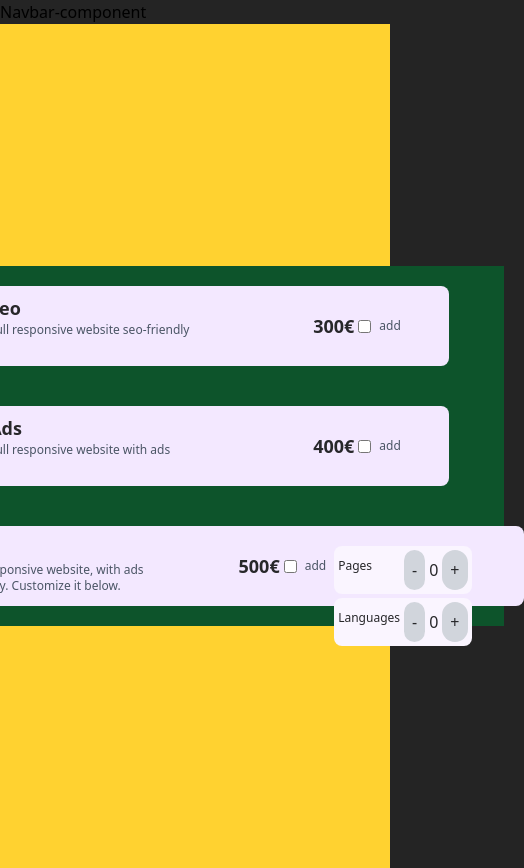
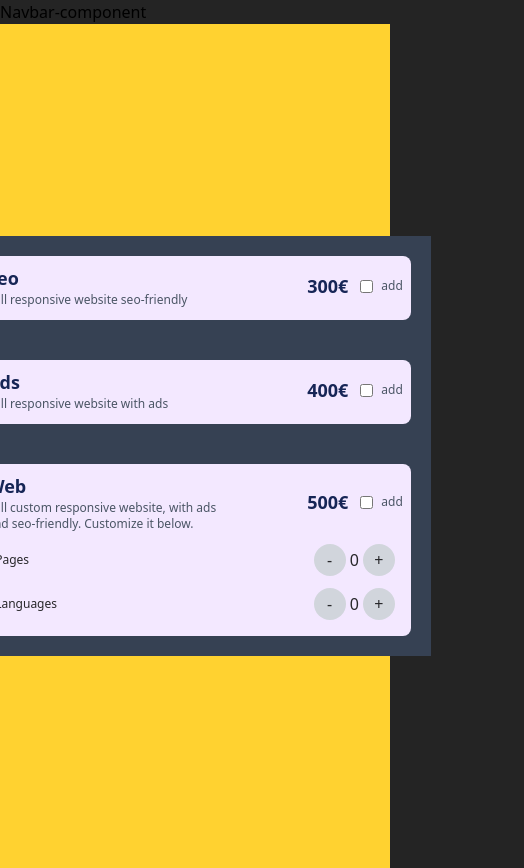
Before and after one commit to OhMyLaia/budget-weezard, a React (Vite) app: page /budget in a window 390 px wide. Both pictures are taken after a click on the element 215 px from the left and 566 px from the top of the page. Shown: the whole page, 524 px wide, since content can reach past the window. Built offline with nearby package versions, Linux system fonts and the light colour scheme.

Commit message:
-styles and flexboxs are as designed and responsive - cardbudget only shows quantityselector when clicked - wip: separating the quantitybuttons states

```diff
--- a/src/components/budgetContainer/BudgetContainer.tsx
+++ b/src/components/budgetContainer/BudgetContainer.tsx
@@ -14,25 +14,14 @@ export function BudgetContainer() {
     // listening dataCard for changes
     // const [currentDataCard, setCurrentDataCard] = useState(dataCard);
 
-    // listening if card.quantitySelector is changing quantity
-    const [quantity, setQuantity] = useState<number>(0);
 
     // listening if selectedCards has changes (to calculate total €€€)
     // const [selectedItems, setSelectedItems] = useState<Array<object>>(selectedCards);
 
-
-    const increaseQuantity = () => {
-        setQuantity(prevQuantity => prevQuantity + 1)
-    }
-
-    const decreaseQuantity = () => {
-        setQuantity(prevQuantity => Math.max(0, prevQuantity - 1))
-    }
-
     return (
         <div className="flex basis-full justify-center items-center min-h-screen bg-amber-300">
             <div className="basis-full flex flex-col justify-center items-center place-content-between
-            bg-green-900">
+            bg-gray-700">
                 {dataCard.map((item, index) => (
                     <CardBudget
                         key={index}
@@ -40,9 +29,6 @@ export function BudgetContainer() {
                         description={item.description}
                         price={item.price}
                         custom={item.custom}
-                        quantity={quantity}
-                        increaseQuantity={increaseQuantity}
-                        decreaseQuantity={decreaseQuantity}
                     />
                 ))}
             </div>
--- a/src/components/cards/CardBudget.tsx
+++ b/src/components/cards/CardBudget.tsx
@@ -8,9 +8,6 @@ interface CardBudgetProps {
     description: string;
     price: number;
     custom: boolean;
-    quantity: number;
-    increaseQuantity: () => void;
-    decreaseQuantity: () => void;
 }
 
 export function CardBudget({
@@ -18,50 +15,70 @@ export function CardBudget({
     description,
     price,
     custom,
-    quantity,
-    increaseQuantity,
-    decreaseQuantity
-
 } : CardBudgetProps) {
 
     // listening if cards are selected or not -> handle click
     const [isActiveCard, setIsActiveCard] = useState<boolean>(false);
 
     const toggleCardState = () => {
-        setIsActiveCard(prevState => !prevState)
+        setIsActiveCard(() => true)
     }
 
     return (
-        <div>
+        <div className="flex">
+            {/* Flex row for title and description */}
             <div
                 onClick={toggleCardState}
-                style={{ borderColor: isActiveCard ? "border-green-300" : "border-violet-600" }}
-                className={`w-full ${custom === true ? "h-20" : "h-20"}
-                bg-purple-100 rounded-lg p-2 flex flex-row gap-1 m-5
+                className={`w-full
+                bg-purple-100 rounded-lg p-2 flex flex-col gap-1 m-5
                 hover:bg-purple-200 focus:outline-2
                 focus:outline-violet-500
-                text-zinc-800`}>
-                <div className="flex-col mr-20 justify-items-start">
-                    <h3 className="text-lg font-bold">{title}</h3>
-                    <p className="w-60 text-xs text-gray-600 text-start">{description}</p>
+                text-zinc-800
+                ${isActiveCard === true ? "border-10-green-200" : "border-10-violet-600"}`}>
+
+                    <div className="flex flex-row">
+
+                <div className="flex flex-col
+                mr-20
+                justify-items-start">
+
+                    <h3 className="text-lg
+                    font-bold
+                    text-blue-950">{title}</h3>
+
+                    <p className="w-60
+                    text-xs
+                    text-gray-600
+                    text-start">{description}</p>
+
                 </div>
-                <div className="flex items-center justify-end gap-1">
-                    <h2 className="text-lg font-bold">{price}€</h2>
+                {/* Flex row for price and checkbox */}
+                <div className="flex items-center justify-end gap-3">
+
+                    <h2 className="text-lg font-bold text-blue-950">{price}€</h2>
+
                     <div className="flex items-center align-middle gap-2">
+
                         <input className="dataCardInput" type="checkbox" name="addItemChx" />
                         <label className="text-xs text-gray-600">add</label>
+
                     </div>
+
                 </div>
+
+                    </div>
+                {/* QuantitySelectors and QuantityButtons */}
+                <div className="flex flex-col w-full">
                 {custom === true &&
                     isActiveCard && (
-                        <div className="flex-col align-bottom justify-end mt-2">
+
+                        <div className="">
                     <QuantitySelector
-                        quantity={quantity}
-                        onIncrease={increaseQuantity}
-                        onDecrease={decreaseQuantity}
                         />
                         </div>
+
                     )}
+                </div>
             </div>
         </div>
     )
--- a/src/components/quantityButton/QuantityButton.tsx
+++ b/src/components/quantityButton/QuantityButton.tsx
@@ -6,9 +6,9 @@ export function QuantityButton({onClick, quantityOperator} : {onClick: () => voi
         <div className="">
         <button
         className=" bg-gray-300
-        p-2
+        flex items-center justify-center
+        w-8 h-8
         rounded-full
-        inline-flex
         hover:bg-purple-400
         focus:outline-2
         focus:outline-violet-500"
--- a/src/components/quantitySelector/QuantitySelector.tsx
+++ b/src/components/quantitySelector/QuantitySelector.tsx
@@ -1,33 +1,51 @@
 import { QuantityButton } from "../quantityButton/QuantityButton";
 import  dataCustomQuantity from "../../services/Data-custom-quantity-service.json";
+import { useState } from "react";
 
 
-export function QuantitySelector({
-    quantity,
-    onIncrease,
-    onDecrease
-} : {
-    quantity: number;
-    onIncrease: () => void;
-    onDecrease: () => void;
-    }) {
+export function QuantitySelector() {
+
+    // listening if card.quantitySelector is changing quantity
+    const [quantity, setQuantity] = useState<number>(0);
+
+    const increaseQuantity = () => {
+        setQuantity(prevQuantity => prevQuantity + 1)
+    }
+
+    const decreaseQuantity = () => {
+        setQuantity(prevQuantity => Math.max(0, prevQuantity - 1))
+    }
     return (
         <>
-        {dataCustomQuantity.map( data => (
-            <div className="flex items-center align-middle text-justify m-1 p-0 ">
-                <div className="flex w-full bg-purple-50 p-1 gap-1 rounded-lg">
-                    <span className="w-full mt-2 data-service text-xs">{data.customElement}</span>
+        {dataCustomQuantity.map( (data, index) => (
+            <div className="flex items-center
+            align-middle
+            text-justify
+            m-1 p-0 "
+            key={data.customElement}>
+                <div className="
+                flex w-full
+                bg-transparent
+                p-1 gap-1 rounded-lg">
+                    <span className="w-full
+                    mt-2
+                    text-xs
+                    data-service
+                    ">{data.customElement}</span>
                     <QuantityButton
-                    onClick={onDecrease}
+                    key={`decrease-${index}`}
+                    onClick={decreaseQuantity}
                     quantityOperator={"-"}
                     />
-                    <span className="mt-2 quantity-span">{quantity}</span>
+                    <span className="mt-1 quantity-span">{quantity}</span>
                     <QuantityButton
-                    onClick={onIncrease}
+                    key={`increase-${index}`}
+                    onClick={increaseQuantity}
                     quantityOperator={"+"}
                     />
                 </div>
             </div>
+
         ))}
         </>
     )
```
